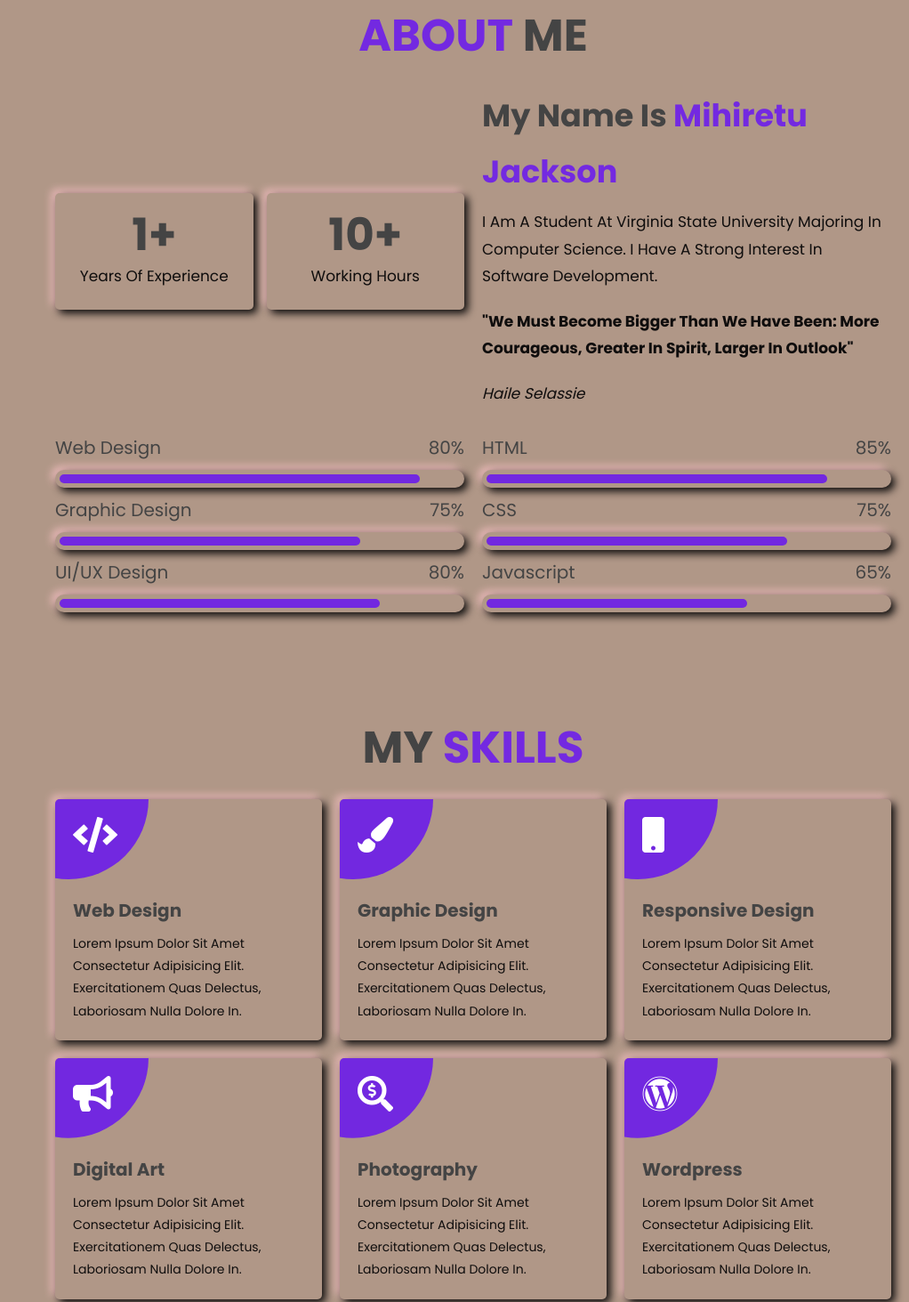
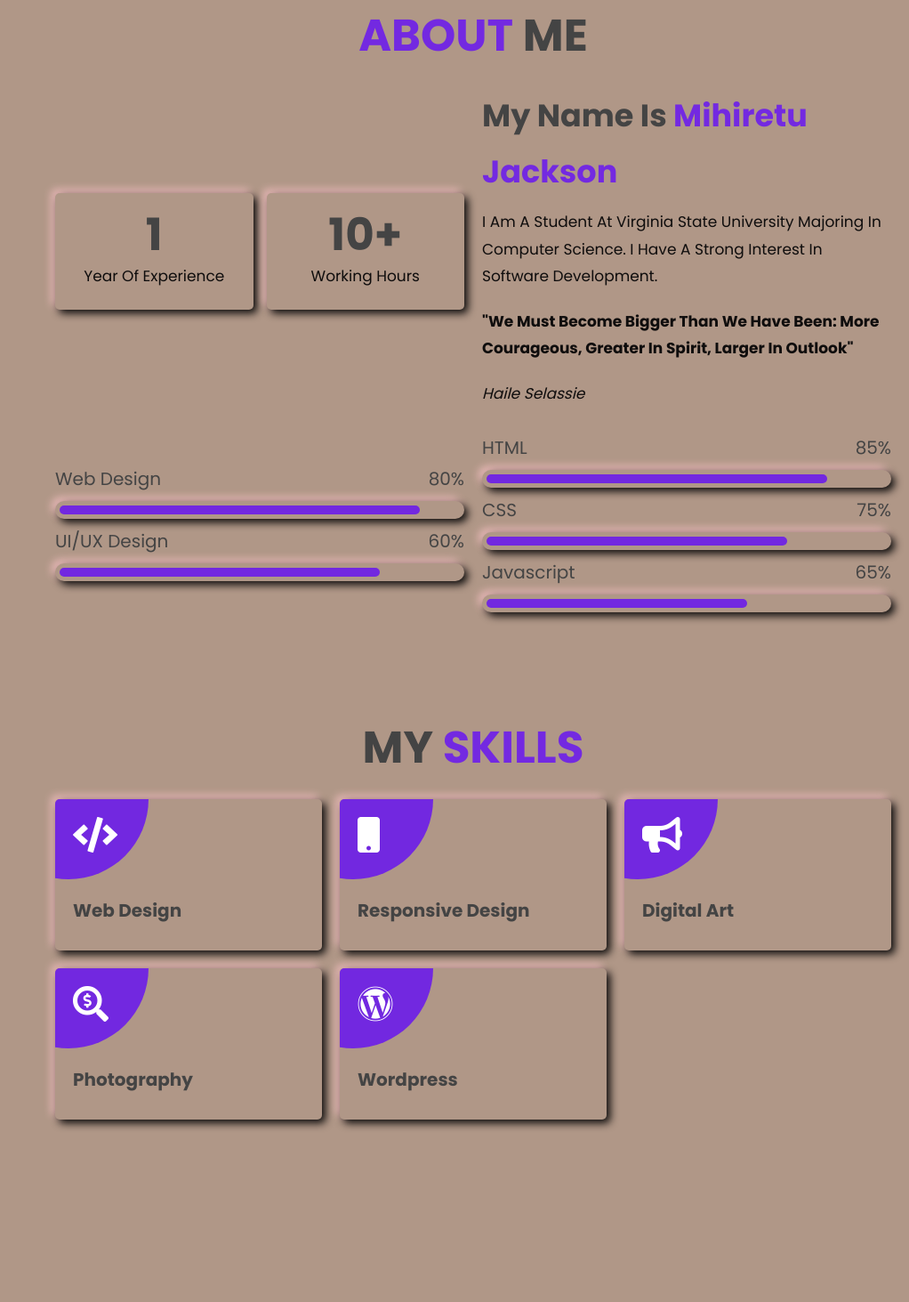
Before and after one commit to Thenameis2/Thenameis2.github.io, a plain HTML site: page index.html in a window 1280 px wide. Shown: the part 817-2280 px from the top of the page at 89% size, without its empty margins (258-1280 px from the left). Drawn offline with Linux system fonts and the light colour scheme.

Commit message:
added headshot, changed index

```diff
--- a/css/style.css
+++ b/css/style.css
@@ -96,8 +96,8 @@ section{
     margin:1rem 0;
     border:1rem solid transparent;
     border-radius: 50%;
-    height: 18rem;
-    width: 18rem;
+    height: 24rem;
+    width: 24rem;
     box-shadow: var(--box-shadow);
 }
 
@@ -315,9 +315,9 @@ section{
     width: 90%;
 }
 
-.about .row .progress .bar-1-2 span{
+/* .about .row .progress .bar-1-2 span{
     width: 75%;
-}
+} */
 
 .about .row .progress .bar-1-3 span{
     width: 80%;
--- a/index.html
+++ b/index.html
@@ -21,7 +21,7 @@
 <header class="header">
 
     <div class="user">
-        <img src="mihiretu1.JPG" alt="mihiretu">
+        <img src="Headshot.JPG" alt="mihiretu">
         <h4>Mihiretu Jackson</h4>
         <p>Software developer</p>
     </div>
@@ -76,8 +76,8 @@
 
         <div class="box-container">
             <div class="box">
-                <h3>1+</h3>
-                <p>years of experience</p>
+                <h3>1</h3>
+                <p>year of experience</p>
             </div>
             <!-- <div class="box">
                 <h3>450+</h3>
@@ -109,9 +109,9 @@
         <div class="progress">
             <h3> web design <span>80%</span> </h3>
             <div class="bar bar-1-1"><span></span></div>
-            <h3> graphic design <span>75%</span> </h3>
-            <div class="bar bar-1-2"><span></span></div>
-            <h3> UI/UX design <span>80%</span> </h3>
+            <!-- <h3> graphic design <span>75%</span> </h3> -->
+            <!-- <div class="bar bar-1-2"><span></span></div> -->
+            <h3> UI/UX design <span>60%</span> </h3>
             <div class="bar bar-1-3"><span></span></div>
         </div>
 
@@ -141,37 +141,37 @@
         <div class="box">
             <i class="fas fa-code"></i>
             <h3>web design</h3>
-            <p>Lorem ipsum dolor sit amet consectetur adipisicing elit. Exercitationem quas delectus, laboriosam nulla dolore in.</p>
+            <p></p>
         </div>
 
-        <div class="box">
+        <!-- <div class="box">
             <i class="fas fa-paint-brush"></i>
             <h3>graphic design</h3>
-            <p>Lorem ipsum dolor sit amet consectetur adipisicing elit. Exercitationem quas delectus, laboriosam nulla dolore in.</p>
-        </div>
+            <p></p>
+        </div> -->
 
         <div class="box">
             <i class="fas fa-mobile"></i>
             <h3>responsive design</h3>
-            <p>Lorem ipsum dolor sit amet consectetur adipisicing elit. Exercitationem quas delectus, laboriosam nulla dolore in.</p>
+            <p></p>
         </div>
 
         <div class="box">
             <i class="fas fa-bullhorn"></i>
             <h3>digital Art</h3>
-            <p>Lorem ipsum dolor sit amet consectetur adipisicing elit. Exercitationem quas delectus, laboriosam nulla dolore in.</p>
+            <p></p>
         </div>
 
         <div class="box">
             <i class="fas fa-search-dollar"></i>
             <h3>Photography</h3>
-            <p>Lorem ipsum dolor sit amet consectetur adipisicing elit. Exercitationem quas delectus, laboriosam nulla dolore in.</p>
+            <p></p>
         </div>
 
         <div class="box">
             <i class="fab fa-wordpress"></i>
             <h3>wordpress</h3>
-            <p>Lorem ipsum dolor sit amet consectetur adipisicing elit. Exercitationem quas delectus, laboriosam nulla dolore in.</p>
+            <p></p>
         </div>
 
     </div>
```
Also changed, not shown: Headshot.JPG (added).
